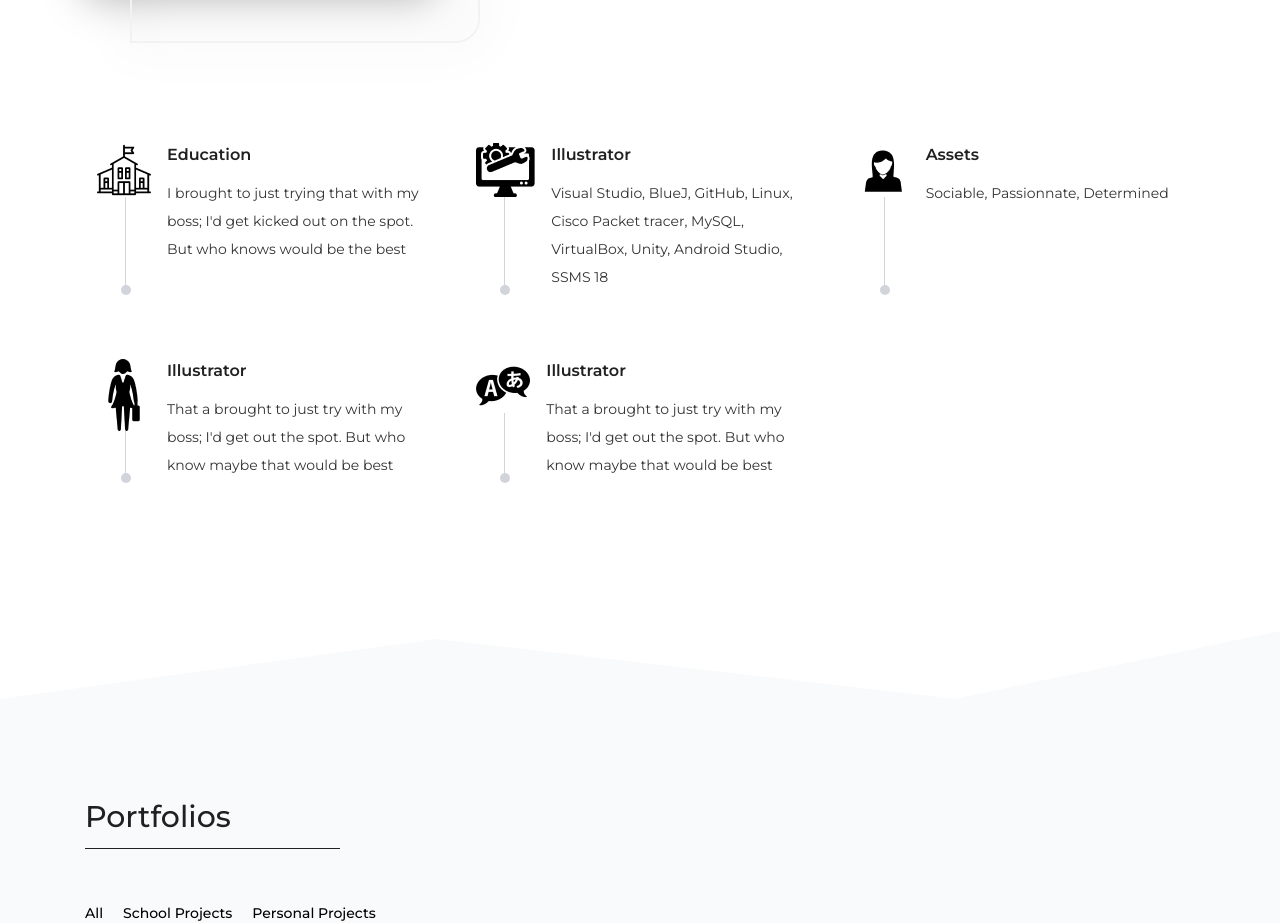
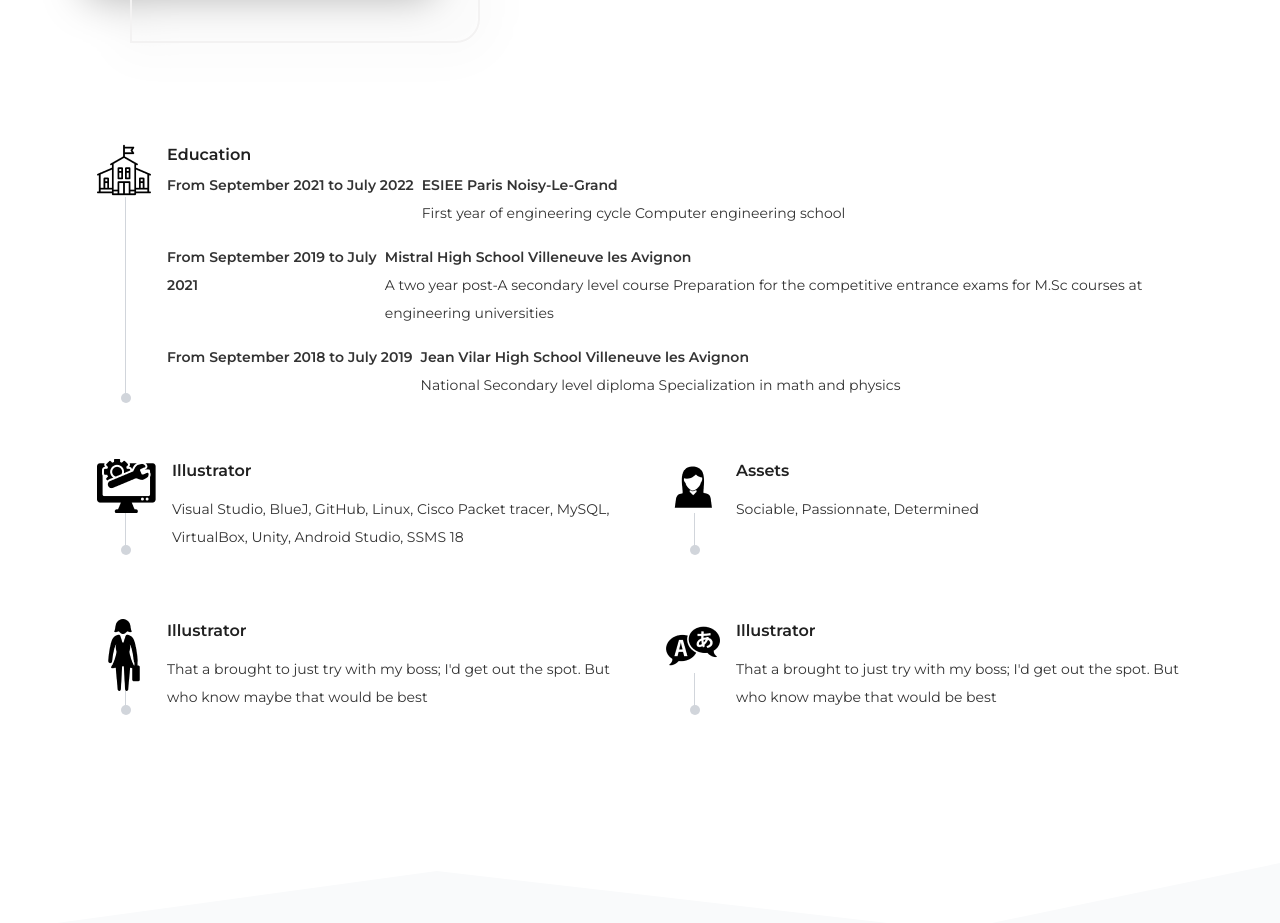
Before and after one commit to JeanneBlt/tjwebsite, a Next.js app: page / in a window 1280 px wide. Shown: the part 1392-2315 px from the top of the page. Built offline with nearby package versions, Linux system fonts and the light colour scheme; no server answers.

Commit message:
add Education Service and arrangement of blocks

```diff
--- a/src/components/Services.jsx
+++ b/src/components/Services.jsx
@@ -3,10 +3,38 @@ import services from "../data/services.json";
 import Shape from "./Shape";
 
 const Services = () => {
+
+    const otherServices = services.filter(service => service.title !== "Education");
     return (
         <section className="service-area relative pb-[100px] lg:pb-[200px]" id="services">
-            <div className="container md:grid md:grid-cols-3 lg:gap-7">
-                {services.map(service => (
+            <div className="container">
+                {/* Bloc d'éducation */}
+                <div className="grid grid-cols-1 md:grid-cols-3 gap-7 mb-5">
+                    <div className="col-span-1 md:col-span-3 service group relative flex px-3 py-5 rounded-md duration-300 hover:bg-gray-50 before:absolute before:left-10 before:top-9 before:h-[calc(100%-60px)] before:w-[1px] before:bg-gray-300 after:absolute after:left-9 after:bottom-4 after:h-[10px] after:w-[10px] after:rounded-full after:bg-gray-300">
+                        <div className="mr-4 bg-white group-hover:bg-gray-50 relative flex-shrink-0 self-start w-[50px] md:w-auto">
+                        <img src="images/education-logo.png"/>
+                        </div>
+                        <div>
+                            <h2 className="font-semibold text-base mb-1">Education</h2>
+                            <div className="flex flex-col md:flex-row">
+                                <p className="mr-2 mb-1 md:mb-0 font-semibold">From September 2021 to July 2022</p>
+                                <p className="md:mb-0"><span className="font-semibold">ESIEE Paris Noisy-Le-Grand</span><br />First year of engineering cycle Computer engineering school</p>
+                                <p></p>
+                            </div>
+                            <div className="flex flex-col md:flex-row">
+                                <p className="mr-2 mb-1 md:mb-0 font-semibold">From September 2019 to July 2021</p>
+                                <p className="md:mb-0"><span className="font-semibold">Mistral High School Villeneuve les Avignon</span><br />A two year post-A secondary level course Preparation for the competitive entrance exams for M.Sc courses at engineering universities</p>
+                                <p></p>
+                            </div>
+                            <div className="flex flex-col md:flex-row">
+                                <p className="mr-2 mb-1 md:mb-0 font-semibold">From September 2018 to July 2019</p>
+                                <p className="md:mb-0"><span className="font-semibold">Jean Vilar High School Villeneuve les Avignon</span><br />National Secondary level diploma Specialization in math and physics</p>
+                            </div>
+                        </div>
+                    </div>
+                </div>
+                <div className="grid grid-cols-1 md:grid-cols-2 lg:grid-cols-2 gap-7">
+                    {otherServices.map(service => (
                         <Service
                             key={service.id}
                             desc={service.desc}
@@ -15,7 +43,7 @@ const Services = () => {
                         />
                     ))}
                 </div>
-
+            </div>
             <Shape fillColor="#F9FAFB"/>
         </section>
     );
--- a/src/data/services.json
+++ b/src/data/services.json
@@ -1,30 +1,24 @@
 [
   {
     "id": 1,
-    "title": "Education",
-    "desc": "I brought to just trying that with my boss; I'd get kicked out on the spot. But who knows would be the best",
-    "icon": "education-logo.png"
-  },
-  {
-    "id": 2,
     "title": "Illustrator",
     "desc": "Visual Studio, BlueJ, GitHub, Linux, Cisco Packet tracer, MySQL, VirtualBox, Unity, Android Studio, SSMS 18",
     "icon": "software-logo.png"
   },
   {
-    "id": 3,
+    "id": 2,
     "title": "Assets",
     "desc": "Sociable, Passionnate, Determined",
     "icon": "assets-logo.png"
   },
   {
-    "id": 4,
+    "id": 3,
     "title": "Illustrator",
     "desc": "That a brought to just try with my boss; I'd get out the spot. But who know maybe that would be best",
     "icon": "professionnal-logo.png"
   },
   {
-    "id": 5,
+    "id": 4,
     "title": "Illustrator",
     "desc": "That a brought to just try with my boss; I'd get out the spot. But who know maybe that would be best",
     "icon": "language-logo.png"
```
Lines whose indentation alone changed are shown as unchanged.
